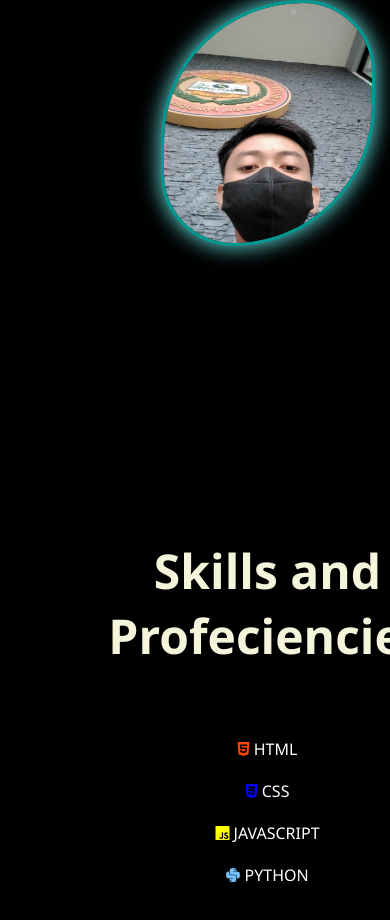
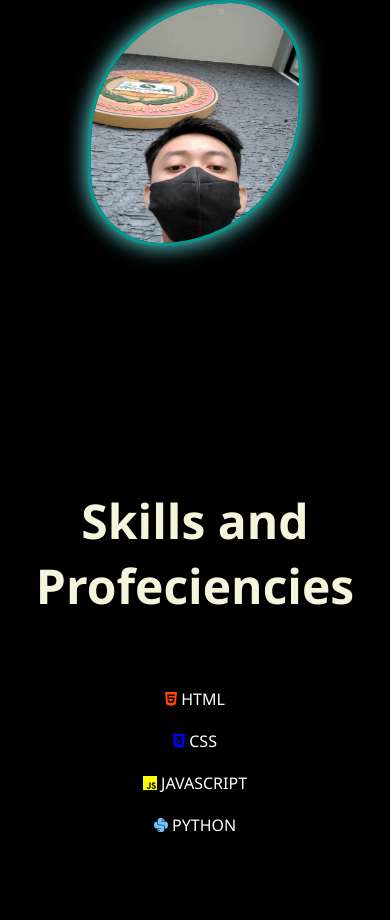
Before and after one commit to LemuelGempesao/Portfolio-Web, a plain HTML site: page index.html in a window 390 px wide. Shown: the part 466-1386 px from the top of the page. Drawn offline with Linux system fonts and the light colour scheme; a web font is replaced by a local one.

Commit message:
modify mobile responsiveness

```diff
--- a/styele.css
+++ b/styele.css
@@ -109,7 +109,7 @@ body{
 
 .details{
     overflow-x: hidden;
-    min-width: 535px;
+    min-width: 100vw;
     margin: 0 auto;
     /* background-color: black; */
     background-color:black;
@@ -191,10 +191,9 @@ body{
     width:98vw;
     height:100vh;
     margin: 0 auto;
-    padding: 50px;
     margin-top: 30px;
     display:flex;
-    min-width: 535px;
+    min-width: 100vw;
     justify-content: center;
 
 }
```
